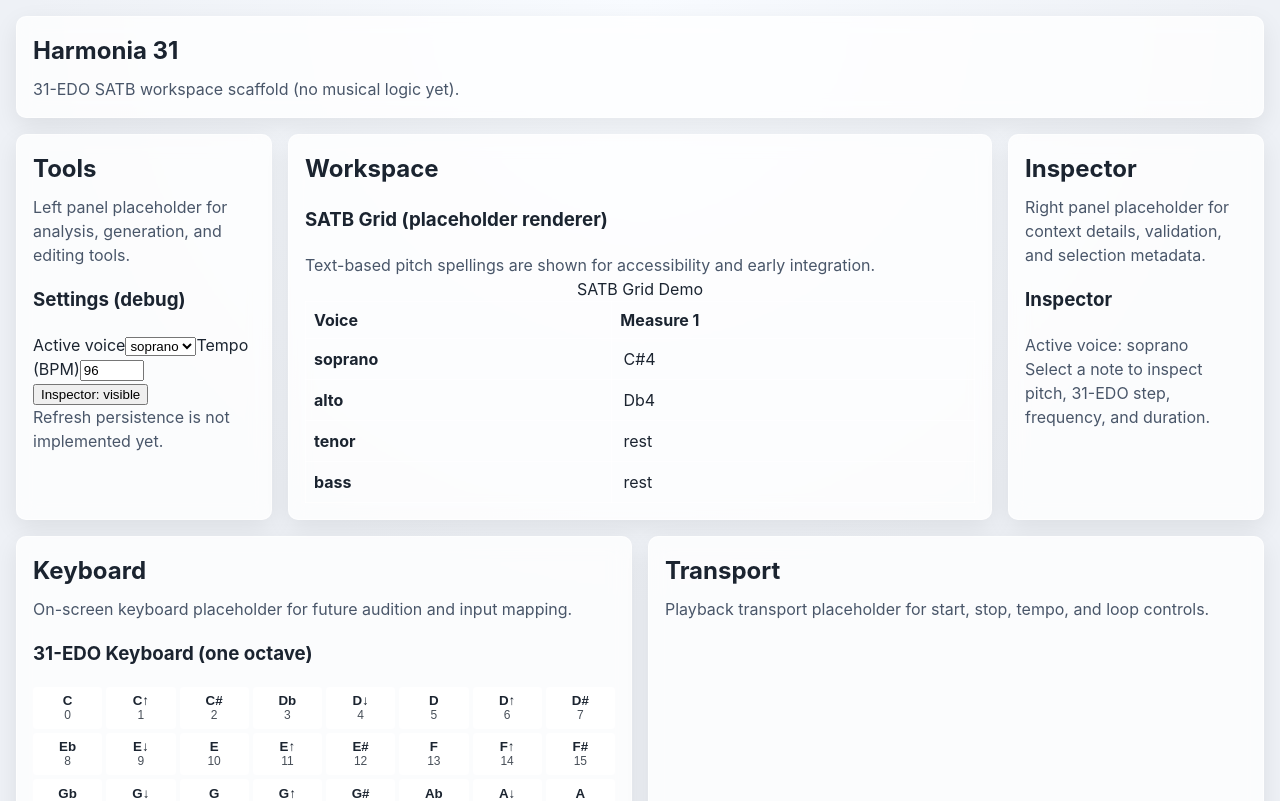
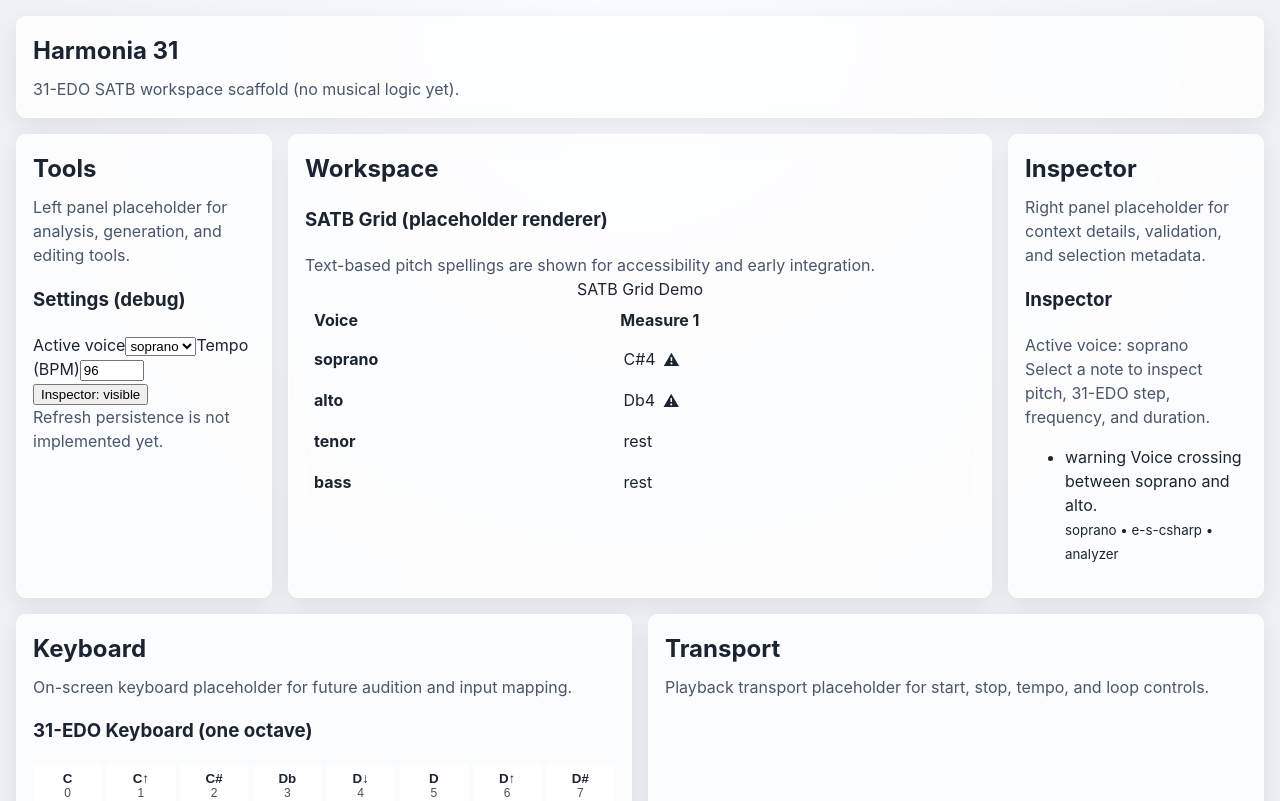
Before and after one commit to Screpach/harmonia-31, a React (Vite) app: page / in a window 1280 px wide. Shown: the top 801 px of the page. Built offline with nearby package versions, Linux system fonts and the light colour scheme.

Commit message:
Show analysis diagnostics in inspector and SATB markers

```diff
--- /dev/null
+++ b/src/ui/diagnostics/DiagnosticBadge.tsx
@@ -0,0 +1,9 @@
+import type { DiagnosticSeverity } from '../../engine/diagnostics/Diagnostic';
+
+type DiagnosticBadgeProps = { severity: DiagnosticSeverity };
+
+function DiagnosticBadge({ severity }: DiagnosticBadgeProps) {
+  return <span className={`diag-badge diag-badge--${severity}`} aria-label={`diagnostic ${severity}`}>{severity}</span>;
+}
+
+export default DiagnosticBadge;
--- /dev/null
+++ b/src/ui/diagnostics/DiagnosticList.tsx
@@ -0,0 +1,27 @@
+import type { Diagnostic } from '../../engine/diagnostics/Diagnostic';
+import DiagnosticBadge from './DiagnosticBadge';
+
+type DiagnosticListProps = { diagnostics: readonly Diagnostic[] };
+
+function DiagnosticList({ diagnostics }: DiagnosticListProps) {
+  if (diagnostics.length === 0) {
+    return <p>No diagnostics for current project snapshot.</p>;
+  }
+
+  return (
+    <ul aria-label="Diagnostic list">
+      {diagnostics.map((diagnostic) => (
+        <li key={diagnostic.id}>
+          <DiagnosticBadge severity={diagnostic.severity} /> {diagnostic.message}
+          <div>
+            <small>
+              {diagnostic.locations[0]?.voiceId ?? 'voice:n/a'} • {diagnostic.locations[0]?.eventId ?? 'event:n/a'} • {diagnostic.provenance.source}
+            </small>
+          </div>
+        </li>
+      ))}
+    </ul>
+  );
+}
+
+export default DiagnosticList;
--- a/src/ui/inspector/InspectorPanel.tsx
+++ b/src/ui/inspector/InspectorPanel.tsx
@@ -1,6 +1,12 @@
+import { useMemo } from 'react';
 import type { Project } from '../../domain/score/Project';
+import { analyzeProject } from '../../engine/analysis/analyzeProject';
+import { rangeRule } from '../../engine/rules/builtin/rangeRule';
+import { createSpacingObservationRule } from '../../engine/rules/builtin/spacingObservationRule';
+import { voiceOrderRule } from '../../engine/rules/builtin/voiceOrderRule';
 import { selectInspectorSelectionSummary } from '../../state/selectors/inspectorSelectors';
 import { useAppStore } from '../../state/useAppStore';
+import DiagnosticList from '../diagnostics/DiagnosticList';
 
 type InspectorPanelProps = { project: Project };
 
@@ -8,23 +14,23 @@ function InspectorPanel({ project }: InspectorPanelProps) {
   const activeVoice = useAppStore((state) => state.activeVoice);
   const selectedEventIds = useAppStore((state) => state.selectedEventIds);
   const summary = selectInspectorSelectionSummary(project, { activeVoice, selectedEventIds });
+  const analysis = useMemo(() => analyzeProject(project, [rangeRule, voiceOrderRule, createSpacingObservationRule(10)]), [project]);
 
   return (
     <section aria-label="Inspector panel">
       <h3>Inspector</h3>
       <p>Active voice: {summary.activeVoice}</p>
-      {summary.emptyState ? (
-        <p>{summary.emptyState}</p>
-      ) : (
+      {summary.emptyState ? <p>{summary.emptyState}</p> : (
         <ul>
           <li>Event: {summary.selectedEventId}</li>
           <li>Pitch: {summary.selectedPitch}</li>
           <li>31-EDO step: {summary.edoStep}</li>
           <li>Frequency (Hz): {summary.frequencyHz?.toFixed(3)}</li>
           <li>Duration: {summary.durationText}</li>
-          <li>Diagnostics: {summary.diagnosticsCount}</li>
+          <li>Diagnostics: {analysis.diagnostics.length}</li>
         </ul>
       )}
+      <DiagnosticList diagnostics={analysis.diagnostics} />
     </section>
   );
 }
--- a/src/ui/score/SatbGrid.tsx
+++ b/src/ui/score/SatbGrid.tsx
@@ -1,13 +1,19 @@
+import { useMemo } from 'react';
+import { analyzeProject } from '../../engine/analysis/analyzeProject';
+import { rangeRule } from '../../engine/rules/builtin/rangeRule';
+import { createSpacingObservationRule } from '../../engine/rules/builtin/spacingObservationRule';
+import { voiceOrderRule } from '../../engine/rules/builtin/voiceOrderRule';
 import { simpleGridAdapter } from '../../render/adapters/simpleGridAdapter';
 import { hitTest, type HitTestTarget } from '../../render/hitTesting/hitTest';
+import { useProjectStore } from '../../state/projectStore';
 import { selectSelectedEventIds, useAppStore } from '../../state/useAppStore';
-import { useProjectStore } from '../../state/projectStore';
 import SelectionOverlay from './SelectionOverlay';
 import './SatbGrid.css';
 
 function SatbGrid() {
   const project = useProjectStore((state) => state.history.present);
   const view = simpleGridAdapter.render(project);
+  const analysis = useMemo(() => analyzeProject(project, [rangeRule, voiceOrderRule, createSpacingObservationRule(10)]), [project]);
   const selectedEventIds = useAppStore(selectSelectedEventIds);
   const setSelectedEventIds = useAppStore((state) => state.setSelectedEventIds);
   const targets: HitTestTarget<string>[] = view.grid.rows.flatMap((row) => row.cells.filter((cell) => cell.eventIds.length > 0).map((cell) => ({ id: cell.eventIds[0], bounds: cell.bounds })));
@@ -19,7 +25,7 @@ function SatbGrid() {
       <table>
         <caption>{view.grid.title}</caption>
         <thead><tr><th scope="col">Voice</th>{view.grid.measureHeaders.map((measure) => <th key={measure.id} scope="col">{measure.label}</th>)}</tr></thead>
-        <tbody>{view.grid.rows.map((row) => <tr key={row.voiceId}><th scope="row">{row.voiceId}</th>{row.cells.map((cell) => { const selected = cell.eventIds.some((eventId) => selectedEventIds.includes(eventId)); return <td key={`${cell.voiceId}-${cell.measureId}`} onClick={() => { const hit = hitTest(targets, { x: cell.bounds.x + 0.5, y: cell.bounds.y + 0.5 }); if (!hit) return; setSelectedEventIds([hit.id]); }}><SelectionOverlay selected={selected}>{cell.text}</SelectionOverlay></td>; })}</tr>)}</tbody>
+        <tbody>{view.grid.rows.map((row) => <tr key={row.voiceId}><th scope="row">{row.voiceId}</th>{row.cells.map((cell) => { const selected = cell.eventIds.some((eventId) => selectedEventIds.includes(eventId)); const hasDiagnostic = analysis.diagnostics.some((d) => d.locations.some((l) => cell.eventIds.includes(l.eventId ?? ''))); return <td key={`${cell.voiceId}-${cell.measureId}`} onClick={() => { const hit = hitTest(targets, { x: cell.bounds.x + 0.5, y: cell.bounds.y + 0.5 }); if (!hit) return; setSelectedEventIds([hit.id]); }}><SelectionOverlay selected={selected}>{cell.text}</SelectionOverlay>{hasDiagnostic ? <span aria-label="diagnostic marker"> ⚠</span> : null}</td>; })}</tr>)}</tbody>
       </table>
     </section>
   );
```
Also changed, not shown: 2 other files (tests, documents, lock files or other folders).
